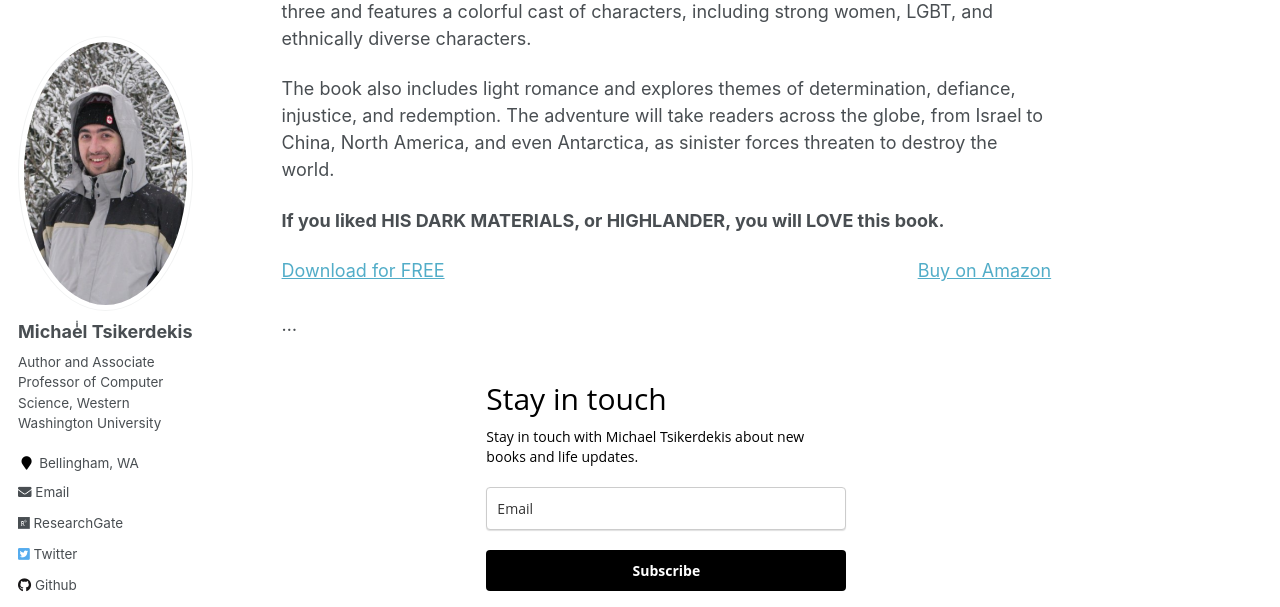
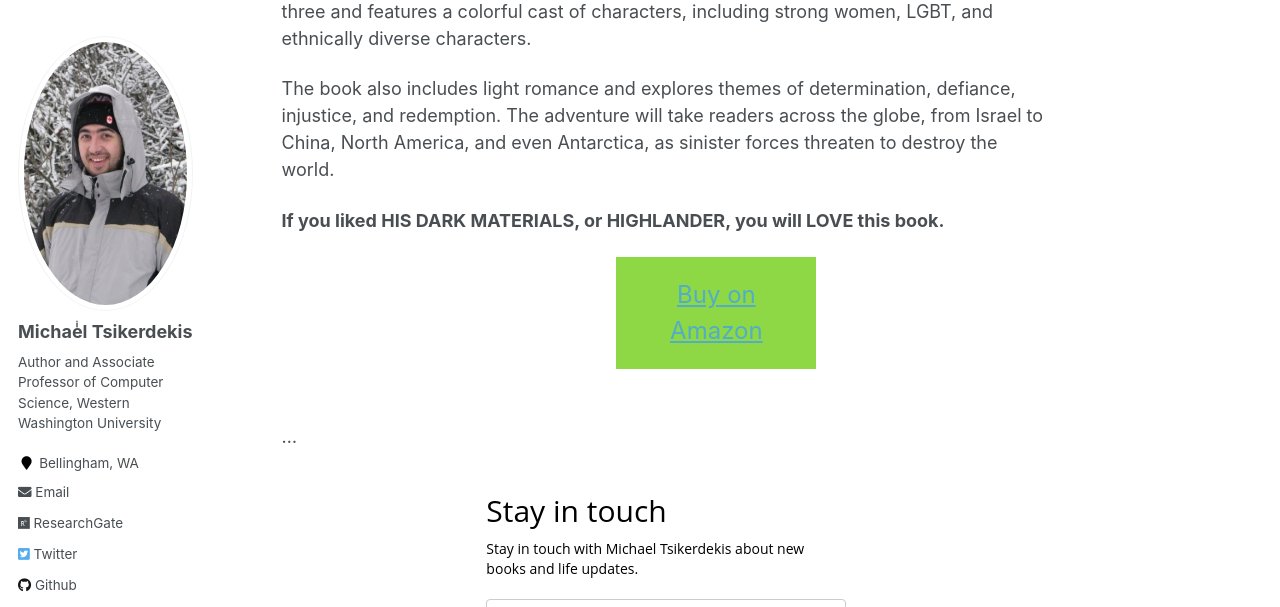
Before and after one commit to tsikerdekis/michael.tsikerdekis.com, a Jekyll site: the page built from _pages/journeys-of-the-lost.md, in a window 1280 px wide and 900 px high, scrolled down 634 px, cut to the strip 0-607 px from the top of the window. Built offline with Jekyll 4.4.1, drawn with Linux system fonts in a browser that asks for light colours.

Commit message:
Update journeys-of-the-lost.md

```diff
--- a/_pages/journeys-of-the-lost.md
+++ b/_pages/journeys-of-the-lost.md
@@ -115,11 +115,7 @@
 }
   </style>
 
-  <div style="float:left"><a href="https://bit.ly/3L340Oa" target="_blank">Download for FREE</a></div>
-
-
-
-  <div style="float:right"><a href="https://www.amazon.com/dp/B0C2BTGC1N" target="_blank">Buy on Amazon</a></div>
+  <div class="button-one"><a href="https://www.amazon.com/dp/B0C2BTGC1N" target="_blank">Buy on Amazon</a></div>
 </center>
 
 <br /><br />
```
